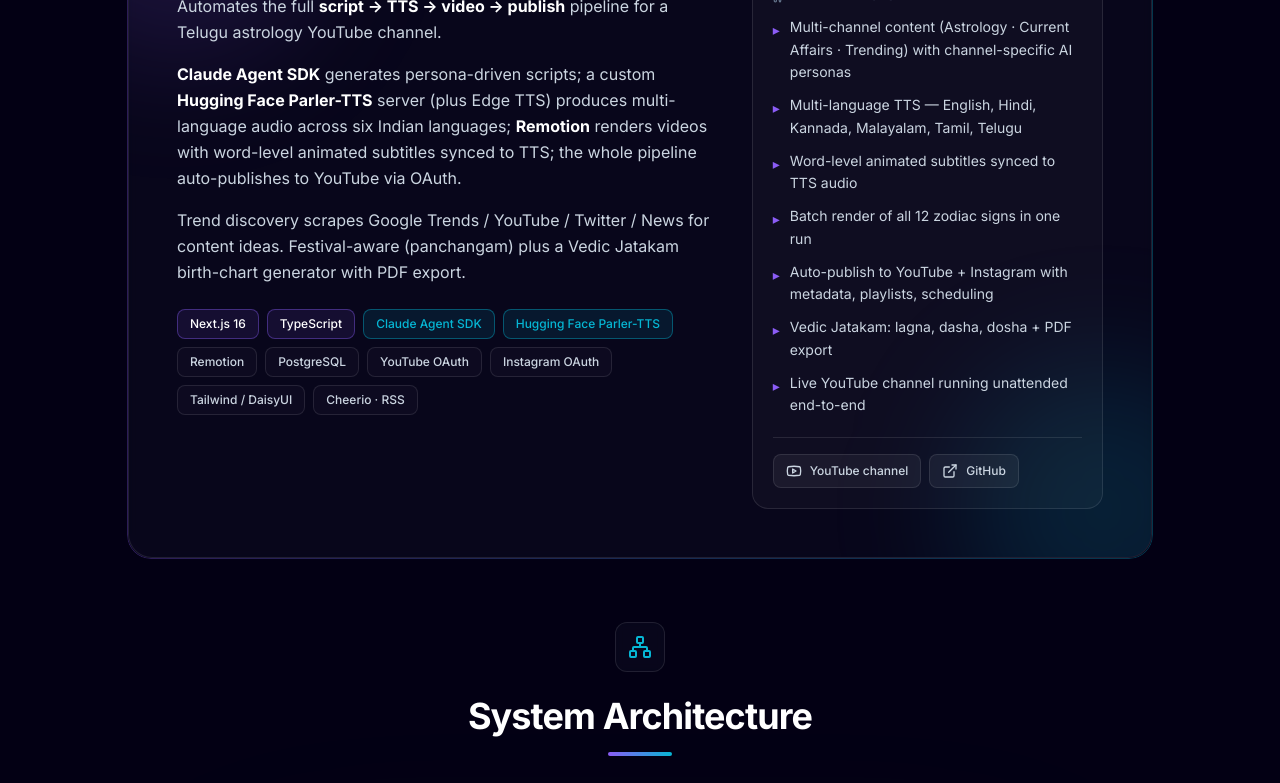
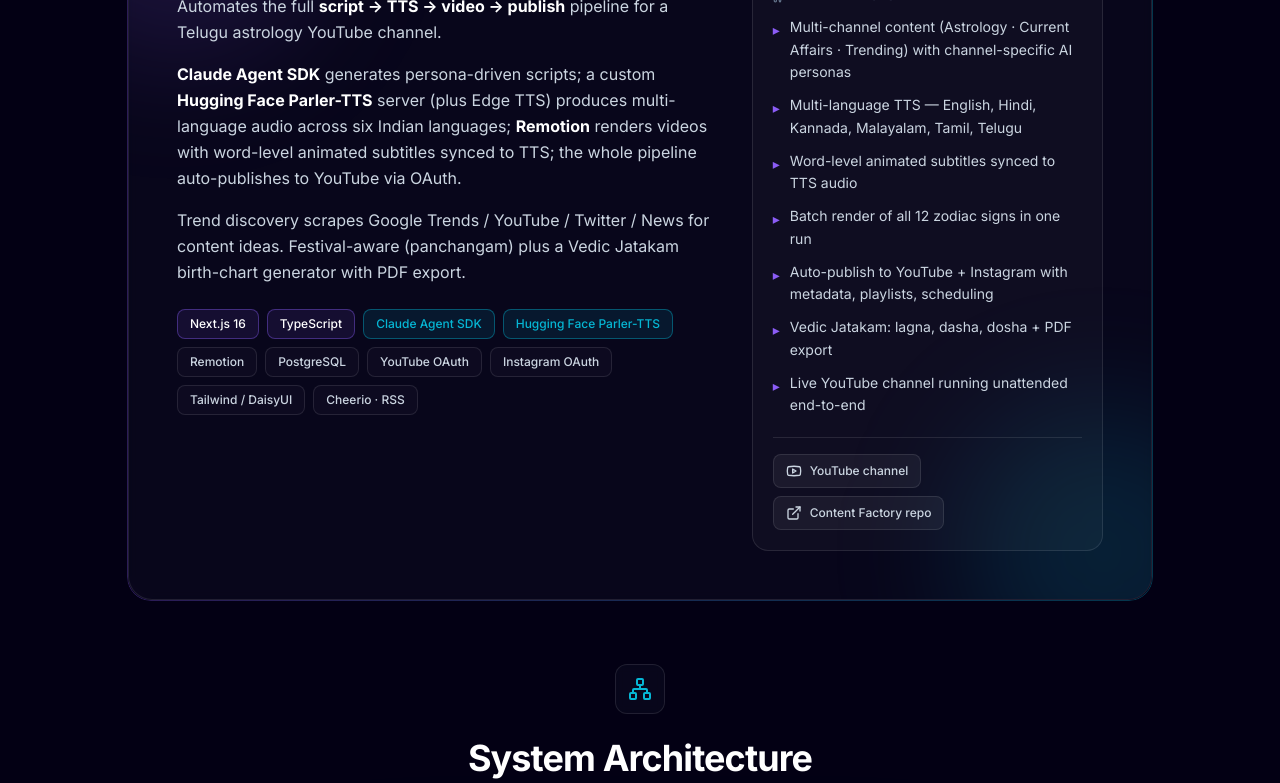
Before and after one commit to sumanth-kumar-meesala/sumanth-kumar-meesala.github.io, a React (Vite) app: page / in a window 1280 px wide. Shown: the part 3133-3916 px from the top of the page. Built offline with nearby package versions, Linux system fonts and the light colour scheme.

Commit message:
Link Content Factory featured card to its actual repo (sumanth-kumar-meesala/content-factory)

```diff
--- a/src/components/Projects.jsx
+++ b/src/components/Projects.jsx
@@ -116,12 +116,12 @@
                         <Youtube className="w-4 h-4" /> YouTube channel
                       </a>
                       <a
-                        href="https://github.com/sumanth-kumar-meesala/"
+                        href="https://github.com/sumanth-kumar-meesala/content-factory"
                         target="_blank"
                         rel="noreferrer"
                         className="inline-flex items-center gap-2 text-xs font-medium text-slate-300 hover:text-white px-3 py-2 rounded-lg border border-white/10 bg-white/5 hover:bg-white/10 transition"
                       >
-                        <ExternalLink className="w-4 h-4" /> GitHub
+                        <ExternalLink className="w-4 h-4" /> Content Factory repo
                       </a>
                     </div>
                   </div>
```
